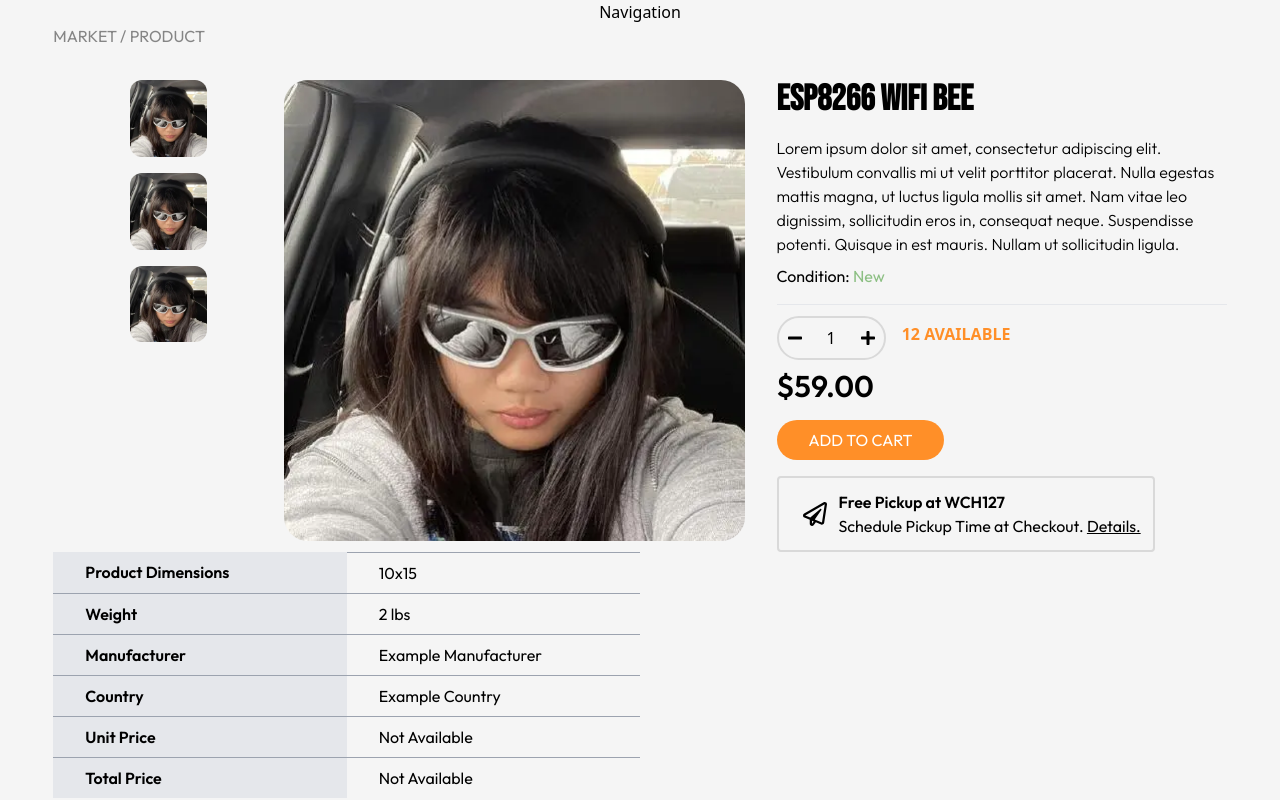
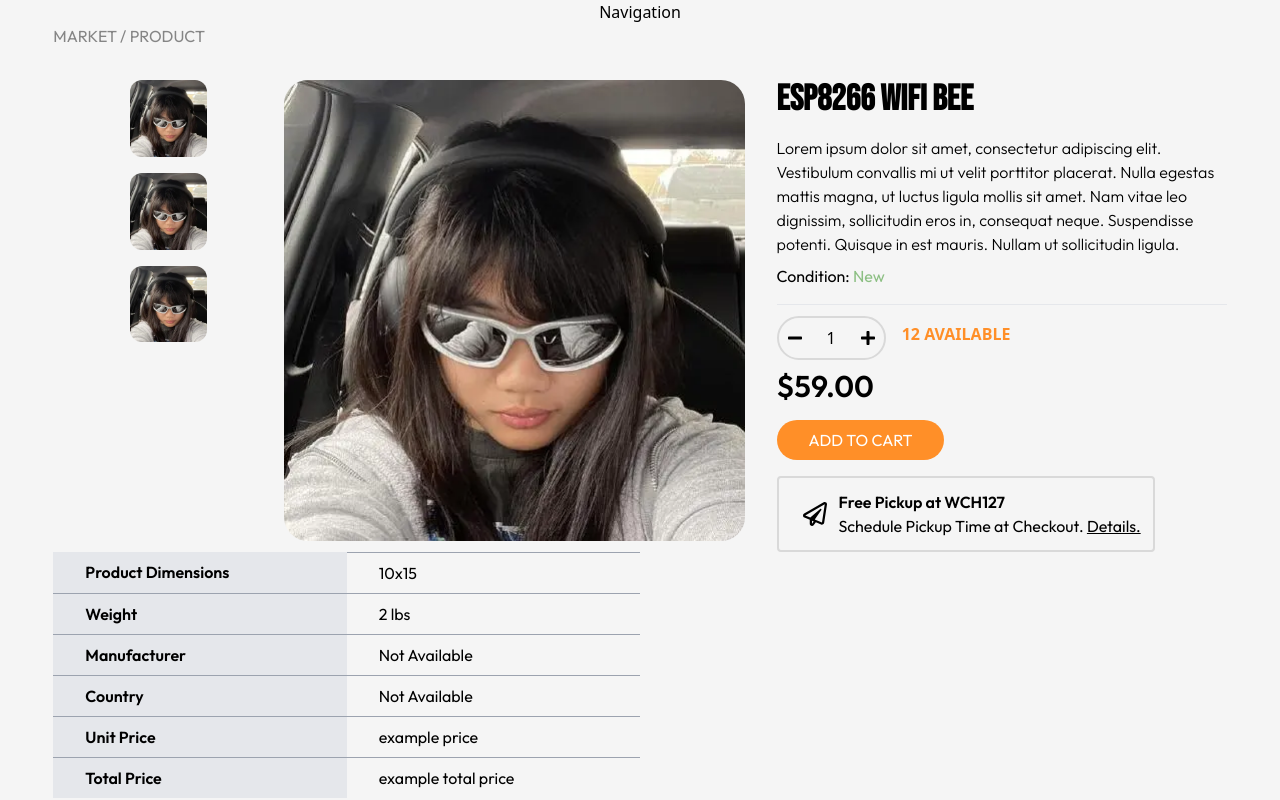
Before and after one commit to shahdivyank/r-parts, a Next.js app: page /view in a window 1280 px wide. Shown: the top 800 px of the page. Built offline with nearby package versions, Linux system fonts and the light colour scheme.

Commit message:
fixed variable naming bug

```diff
--- a/src/components/view/View.jsx
+++ b/src/components/view/View.jsx
@@ -4,10 +4,10 @@ import Item from "./Item";
 const productInformation = {
   dimensions: "10x15",
   weight: "2 lbs",
-  manufacturer: "Example Manufacturer",
-  country: "Example Country",
-  unit_price: "example price",
-  total_price: "$40.00",
+  manufacturer: null,
+  country: null,
+  unitPrice: "example price",
+  totalPrice: "example total price",
 };
 
 const View = () => {
```
